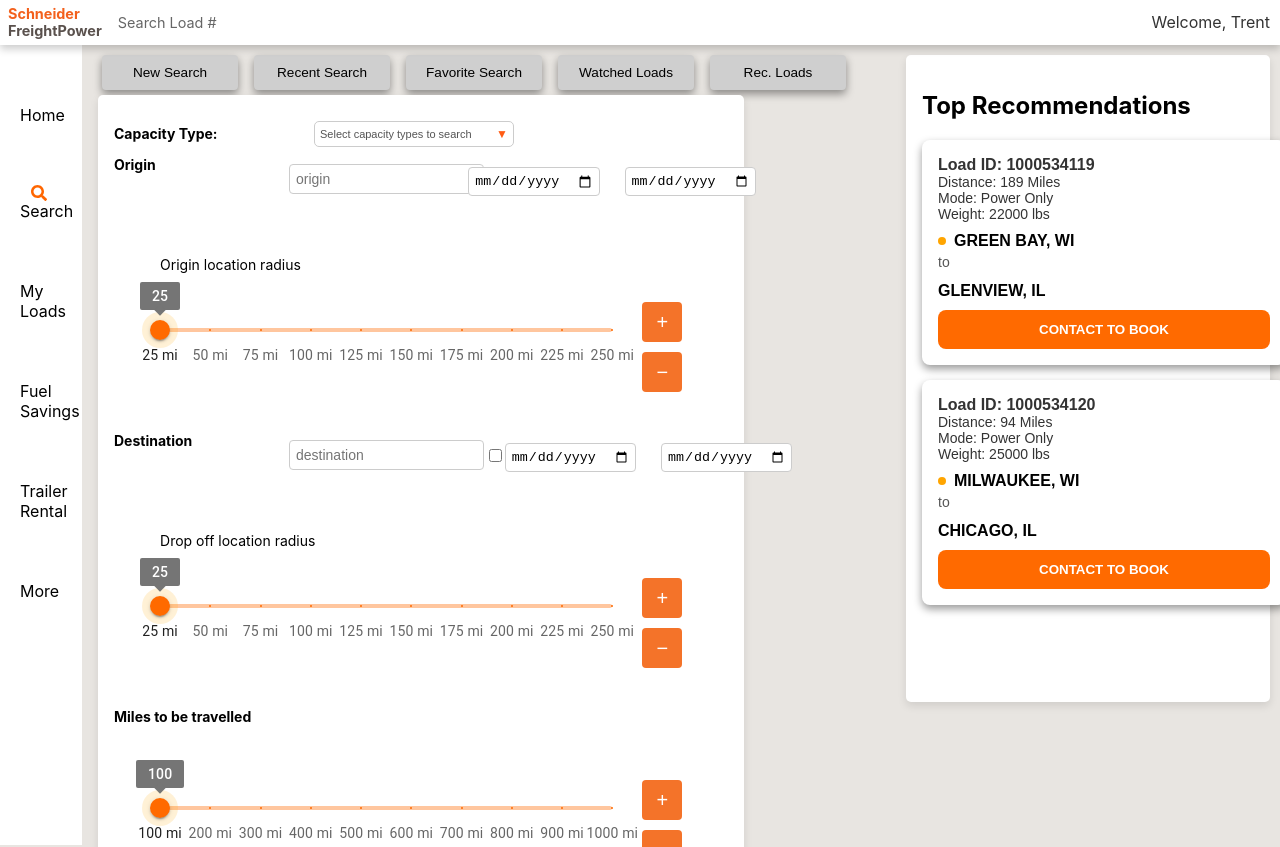
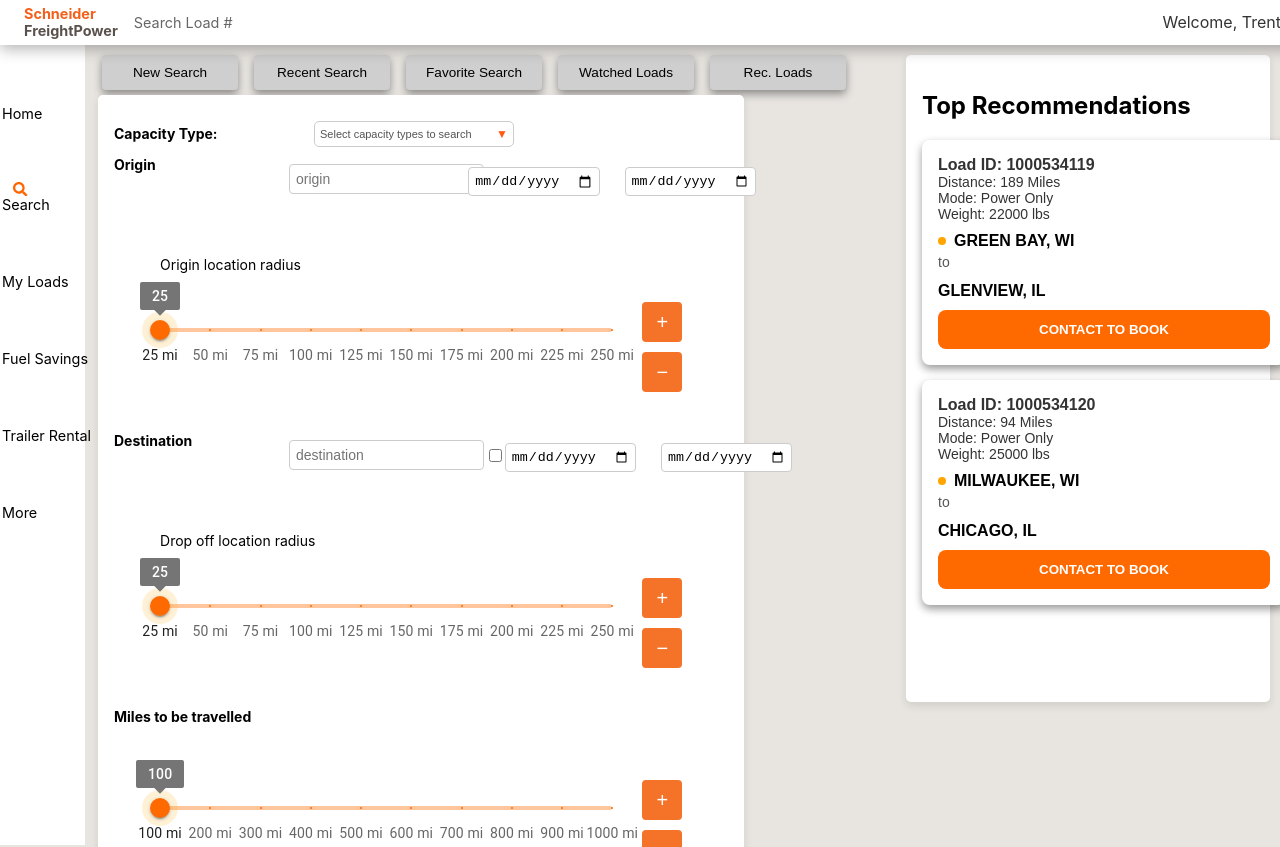
Before and after one commit to ZaidBaz/FreightFinders, a React (Create React App) app in the folder frontend/: page / in a window 1280 px wide. Shown: the top 847 px of the page. Built offline with nearby package versions, Linux system fonts and the light colour scheme.

Commit message:
set left sidebar, navbar and top recommendations fixed while scrolling vertically

```diff
--- a/frontend/package.json
+++ b/frontend/package.json
@@ -9,7 +9,7 @@
   "dependencies": {
     "@emotion/react": "^11.13.3",
     "@emotion/styled": "^11.13.0",
-    "@mui/material": "^5.14.0",
+    "@mui/material": "^5.16.7",
     "@testing-library/jest-dom": "^5.17.0",
     "@testing-library/react": "^13.4.0",
     "@testing-library/user-event": "^13.5.0",
--- a/frontend/src/App.css
+++ b/frontend/src/App.css
@@ -112,7 +112,9 @@
   flex-direction: column; /* Stack children vertically */
   /* padding: 05px; Add some padding */
   margin: 0 auto; /* Center the main content */
+  margin-top: 2.8rem; /* Match the navbar height */
   padding-bottom: 50px;
+
 }
 
 .search-form {
@@ -198,6 +200,7 @@
   position: absolute; /* Use absolute positioning */
   right: 0; /* Stick to the right edge */
   top: 35px; /* Adjust as needed to control vertical positioning */
+  position: fixed;
 }
 
 .search-filter-container {
--- a/frontend/src/Components/LeftSidebar/LeftSidebar.css
+++ b/frontend/src/Components/LeftSidebar/LeftSidebar.css
@@ -2,7 +2,7 @@
     right: 0;
     top: 0;
     height: 100vh;
-    width: 82px;
+    width: 85px;
     background-color: #fff;
     /* border-left: 1px solid #ccc;
     padding-top: 1rem; */
@@ -10,6 +10,7 @@
     flex-direction: column;
     align-items: left;
     gap: 4rem;
+    //position: fixed;
 
   }
 
@@ -19,6 +20,7 @@
     margin: 0;
     width: 100%;
     text-align: center;
+    position: fixed;
   }
 
 .sidebar-item {
@@ -30,11 +32,11 @@
     flex-direction: column;
     align-items: flex-start;
     margin: 60px 0; /* Add space between sidebar items */
-    font-size: 1rem; /* Standard text size */
+    font-size: 0.9rem; /* changed to fit sidebar */
     cursor: pointer;
     color: black;
     text-align: left;
-    margin-left: 20px;
+    margin-left: 02px;
   }
 
 .sidebar-item .sidebar-icon {
--- a/frontend/src/Components/Navbar/Navbar.css
+++ b/frontend/src/Components/Navbar/Navbar.css
@@ -1,15 +1,16 @@
 .navbar {
-  z-index: 1000;
-  box-shadow: 0 4px 15px rgba(0, 0, 0, 0.3); /* Stronger shadow */
-  position: relative; /* Necessary for z-index */
+  z-index: 1000; /* Ensure the navbar stays on top of other elements */
+  position: fixed; /* Make the navbar fixed at the top */
+  top: 0; /* Anchor the navbar to the top of the viewport */
+  left: 0; /* Ensure it stretches across the screen horizontally */
+  width: 100%; /* Full width of the viewport */
+  height: 2.8rem; /* Adjust height as needed */
+  background-color: #fff; /* Ensure it has a background color */
   display: flex;
-  height: 2.8rem;
   justify-content: space-between;
   align-items: center;
-    /* padding: 1rem; */
-  background-color: #fff;
-    /* border-bottom: 1px solid #ccc; */
-  box-shadow: 0 4px 8px rgba(0, 0, 0, 0.2);
+  box-shadow: 0 4px 15px rgba(0, 0, 0, 0.3); /* Stronger shadow for visibility */
+  padding: 0 1rem; /* Add horizontal padding */
 }
 
 .navbar-left {
@@ -40,6 +41,7 @@
 
 .navbar-right {
   font-size: 1rem;
-    margin-right: 10px;
+  margin-right: 5px;
+  padding-right: 10px;
   color: #333;
 }
```
Also changed, not shown: 1 other file (tests, documents, lock files or other folders). Lines whose indentation alone changed are shown as unchanged.
